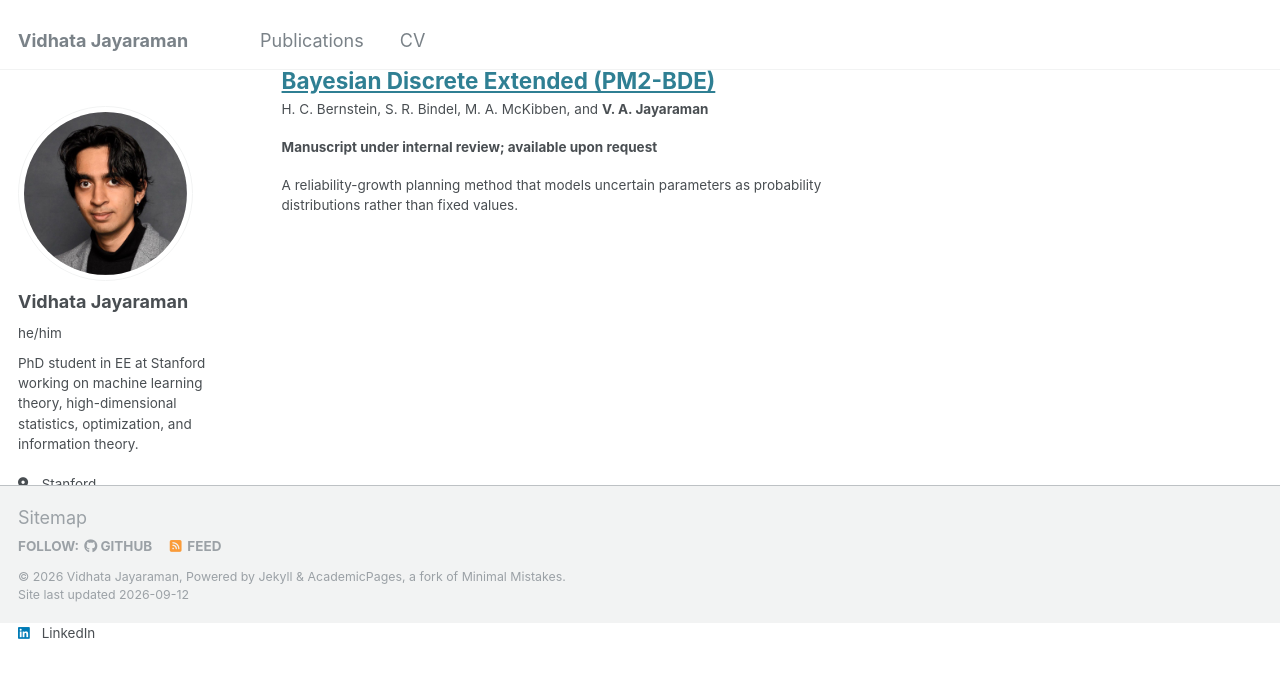
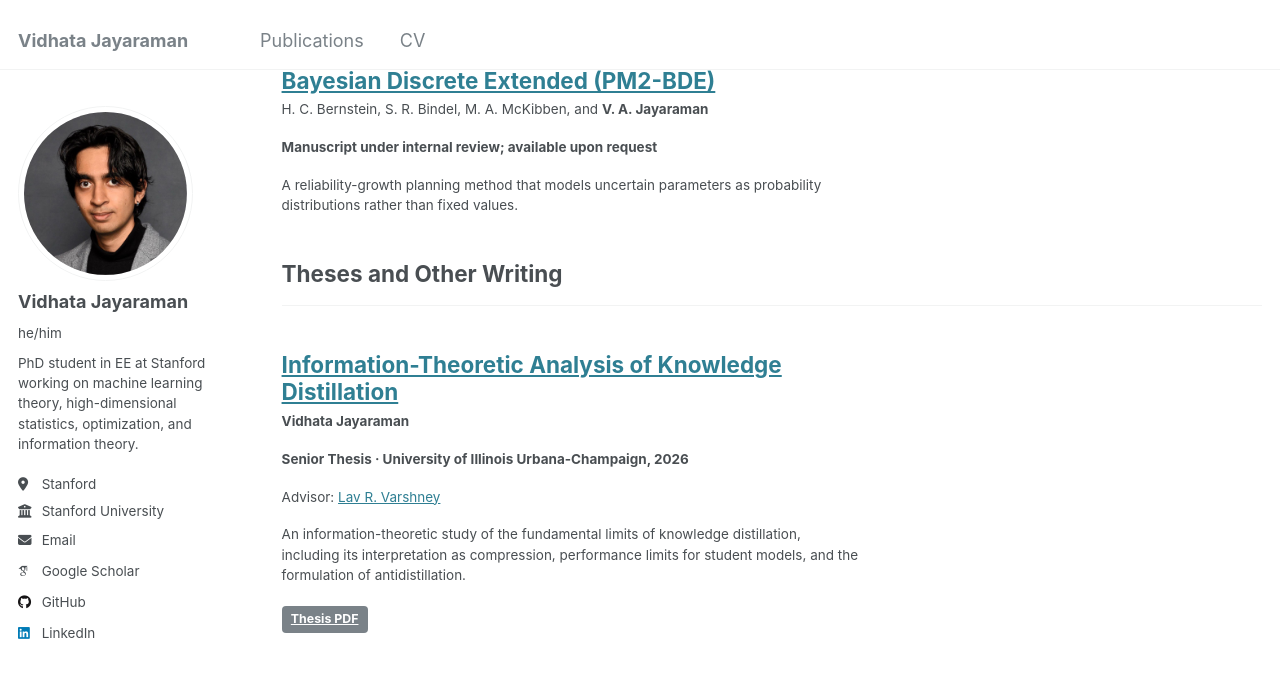
Before and after one commit to dxdt14/dxdt14.github.io, a Jekyll site: the page built from _pages/publications.html, in a window 1280 px wide and 900 px high, scrolled down 2441 px. Shown: the top 678 px of the window. Built offline with Jekyll 4.4.1, drawn with Linux system fonts in a browser that asks for light colours; some web fonts are replaced.

Commit message:
added undergrad thesis to website

```diff
--- a/_config.yml
+++ b/_config.yml
@@ -82,6 +82,8 @@ publication_category:
     title: 'Workshop Papers'
   preprints:
     title: 'Preprints and Manuscripts'
+  theses:
+    title: 'Theses and Other Writing'
 
 
 # Site Settings
--- a/_includes/archive-single.html
+++ b/_includes/archive-single.html
@@ -43,6 +43,7 @@
         {% elsif post.collection == 'publications' %}
           {% if post.authors %}<p class="archive__item-excerpt">{{ post.authors | markdownify | remove: '<p>' | remove: '</p>' }}</p>{% endif %}
           {% if post.venue_status %}<p class="archive__item-excerpt"><strong>{{ post.venue_status }}</strong></p>{% endif %}
+          {% if post.advisor %}<p class="archive__item-excerpt">Advisor: {{ post.advisor | markdownify | remove: '<p>' | remove: '</p>' }}</p>{% endif %}
         {% elsif post.date %}
          <p class="page__date"><strong><i class="fa fa-fw fa-calendar" aria-hidden="true"></i> {{ site.data.ui-text[site.locale].date_label | default: "Published:" }}</strong> <time datetime="{{ post.date | default: "1900-01-01" | date_to_xmlschema }}">{{ post.date | default: "1900-01-01" | date: "%B %d, %Y" }}</time></p>
         {% endif %}
--- a/_layouts/single.html
+++ b/_layouts/single.html
@@ -39,6 +39,7 @@ layout: default
         {% elsif page.collection == 'publications' %}
           {% if page.authors %}<p>{{ page.authors | markdownify | remove: '<p>' | remove: '</p>' }}</p>{% endif %}
           {% if page.venue_status %}<p><strong>{{ page.venue_status }}</strong></p>{% endif %}
+          {% if page.advisor %}<p>Advisor: {{ page.advisor | markdownify | remove: '<p>' | remove: '</p>' }}</p>{% endif %}
         {% elsif page.venue and page.date %}
           <!-- <p>Published in <i>{{ page.venue }}</i>, {{ page.date | default: "1900-01-01" | date: "%Y" }} </p> -->
         {% elsif page.date %}
--- /dev/null
+++ b/_publications/2026-undergraduate-thesis.md
@@ -0,0 +1,14 @@
+---
+title: "Information-Theoretic Analysis of Knowledge Distillation"
+collection: publications
+category: theses
+authors: '<strong>Vidhata Jayaraman</strong>'
+venue_status: 'Senior Thesis · University of Illinois Urbana-Champaign, 2026'
+advisor: '[Lav R. Varshney](https://varshney.csl.illinois.edu)'
+excerpt: 'An information-theoretic study of the fundamental limits of knowledge distillation, including its interpretation as compression, performance limits for student models, and the formulation of antidistillation.'
+paperurl: '/files/undergrad_thesis.pdf'
+paper_label: 'Thesis PDF'
+citation: 'Jayaraman, V. A. (2026). Information-Theoretic Analysis of Knowledge Distillation. Senior thesis, University of Illinois Urbana-Champaign.'
+---
+
+Knowledge distillation transfers learned representations from high-capacity teacher models to more efficient student architectures. This thesis develops an information-theoretic framework for studying its fundamental limits, with particular attention to large language models. It characterizes knowledge distillation as a compression mechanism through rate-distortion theory, analyzes student-model performance using learning theory, and introduces antidistillation as the strategic prevention of knowledge transfer.
```
Also changed, not shown: 1 other file.
